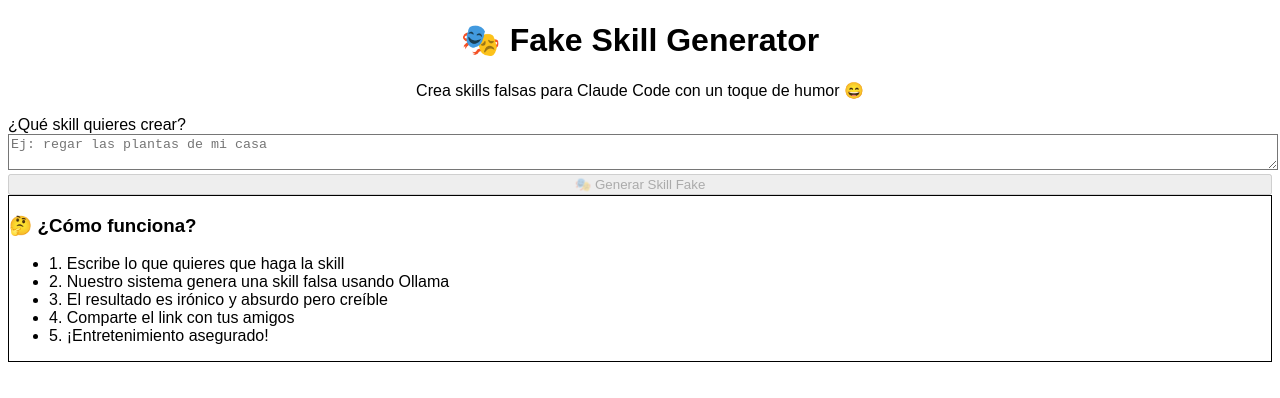
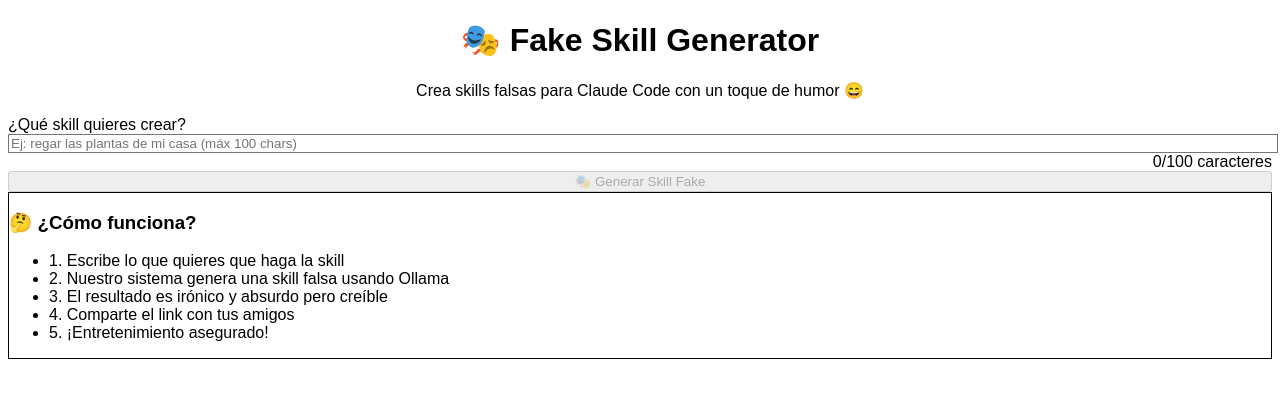
Before and after one commit to aarizkuren/skillbluff, a Next.js app: page / in a window 1280 px wide. Shown: the top 398 px of the page. Built offline with nearby package versions, Linux system fonts and the light colour scheme.

Commit message:
Limit user input to max 100 characters

```diff
--- a/src/app/api/generate-skill/route.ts
+++ b/src/app/api/generate-skill/route.ts
@@ -14,8 +14,8 @@
       return NextResponse.json({ error: 'Prompt inválido' }, { status: 400 });
     }
 
-    if (prompt.length > 200) {
-      return NextResponse.json({ error: 'Prompt demasiado largo (máx 200 chars)' }, { status: 400 });
+    if (prompt.length > 100) {
+      return NextResponse.json({ error: 'Prompt demasiado largo (máx 100 chars). Sé breve, como la vida.' }, { status: 400 });
     }
 
     // Detectar idioma
--- a/src/app/page.tsx
+++ b/src/app/page.tsx
@@ -98,13 +98,22 @@
           <form onSubmit={handleSubmit} className="space-y-6">
             <div>
               <label className="block mb-2 text-lg">¿Qué skill quieres crear?</label>
-              <textarea
+              <input
+                type="text"
                 value={prompt}
-                onChange={(e) => handlePromptChange(e.target.value)}
-                placeholder="Ej: regar las plantas de mi casa"
-                className="w-full h-32 bg-slate-800 border border-slate-700 rounded-lg p-4 text-gray-200 focus:outline-none focus:ring-2 focus:ring-blue-500"
+                onChange={(e) => {
+                  if (e.target.value.length <= 100) {
+                    handlePromptChange(e.target.value);
+                  }
+                }}
+                maxLength={100}
+                placeholder="Ej: regar las plantas de mi casa (máx 100 chars)"
+                className="w-full bg-slate-800 border border-slate-700 rounded-lg p-4 text-gray-200 focus:outline-none focus:ring-2 focus:ring-blue-500"
                 required
               />
+              <div className="text-right text-sm text-gray-500 mt-1">
+                {prompt.length}/100 caracteres
+              </div>
             </div>
 
             {suggestedName && (
```
